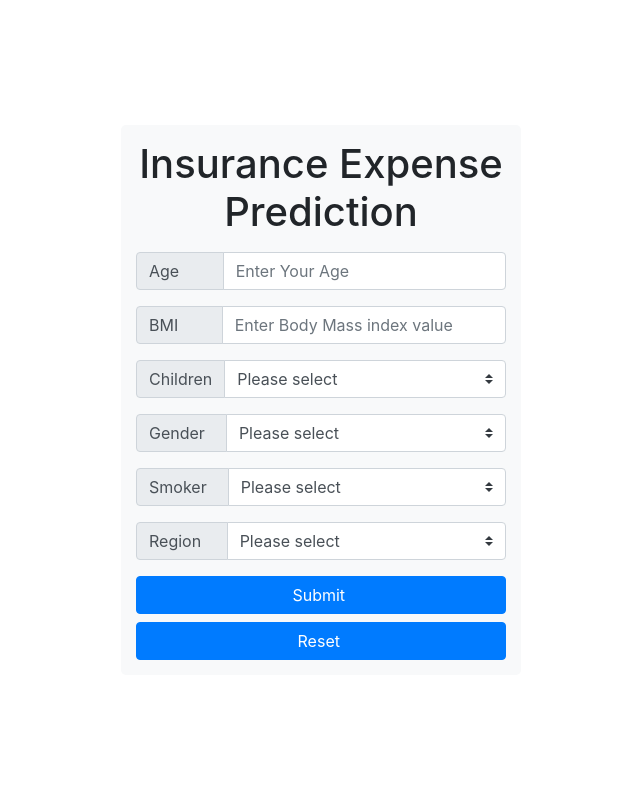
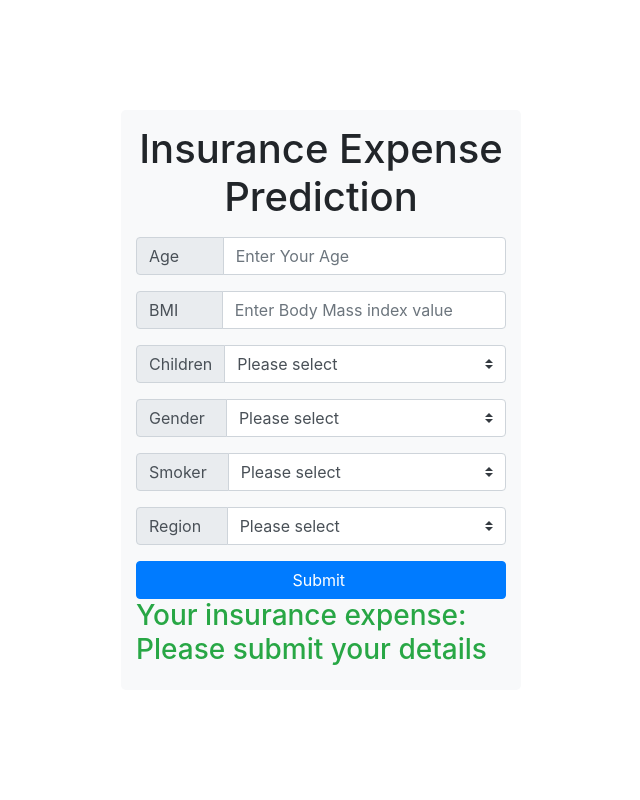
Before and after one commit to chandansy/Insurance-premium-prediction, a Flask app: page /predict in a window 1280 px wide. Shown: the part 56-856 px from the top of the page, without its empty margins (319-959 px from the left). Run offline with Flask 3, Linux system fonts and the light colour scheme; some libraries are stand-ins or nearby versions.

Commit message:
result page changed

```diff
--- a/app.py
+++ b/app.py
@@ -25,7 +25,7 @@ def doc_page():
 
 def predict_datapoint():
     if request.method=='GET':
-        return render_template('form.html')
+        return render_template('form.html',final_result='Please submit your details')
 
     else:
         data=CustomData(
@@ -42,7 +42,7 @@ def predict_datapoint():
 
         results=round(pred[0],2)
 
-        return render_template('result.html',final_result=results)
+        return render_template('form.html',final_result=results)
 
 
 
--- a/templates/form.html
+++ b/templates/form.html
@@ -120,8 +120,8 @@
 
 <div style="clear:both;"></div>
 <button type="submit" class="btn btn-primary btn-block">Submit&nbsp;</button>
-<button type="Reset" class="btn btn-primary btn-block">Reset&nbsp;</button>
 </form>
+<h3 class="text-success" style="align-items: center;"> Your insurance expense:&nbsp; {{final_result}}</h3>
 
 </div>
 </div>
```
